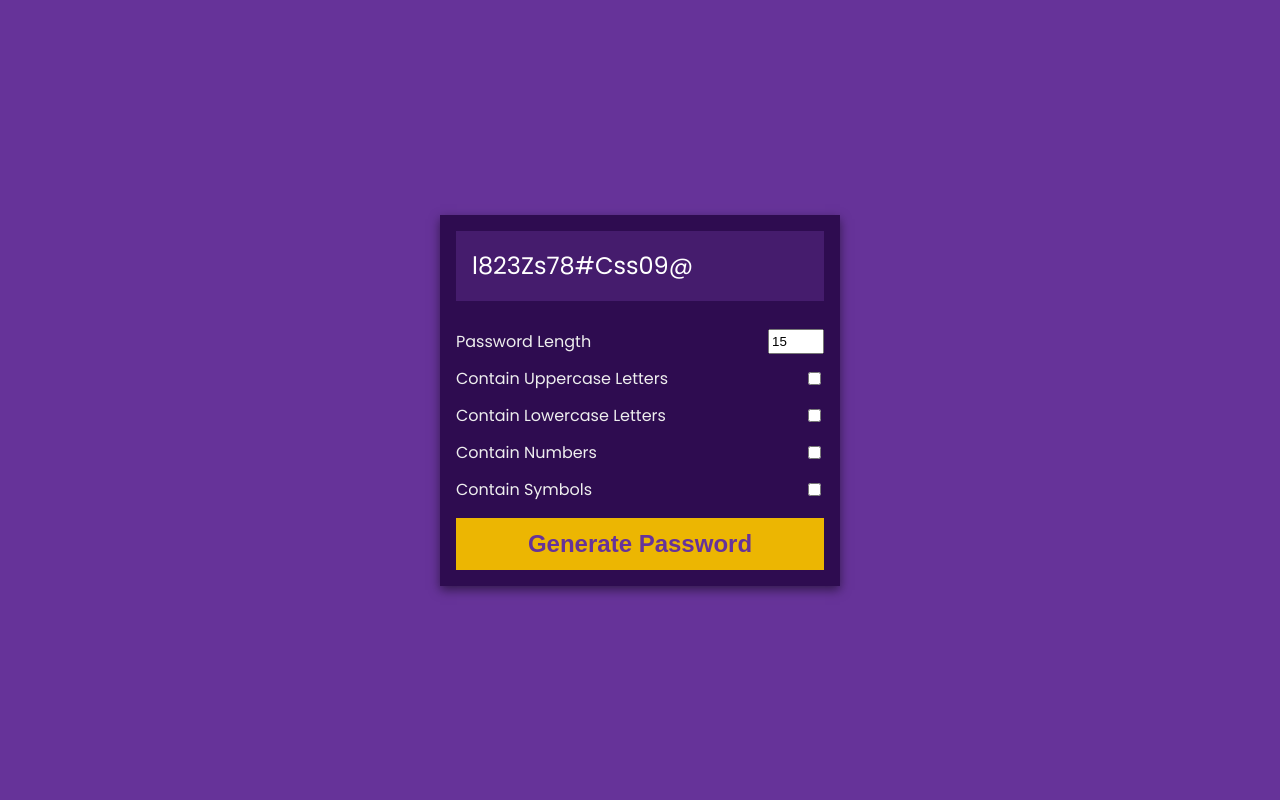
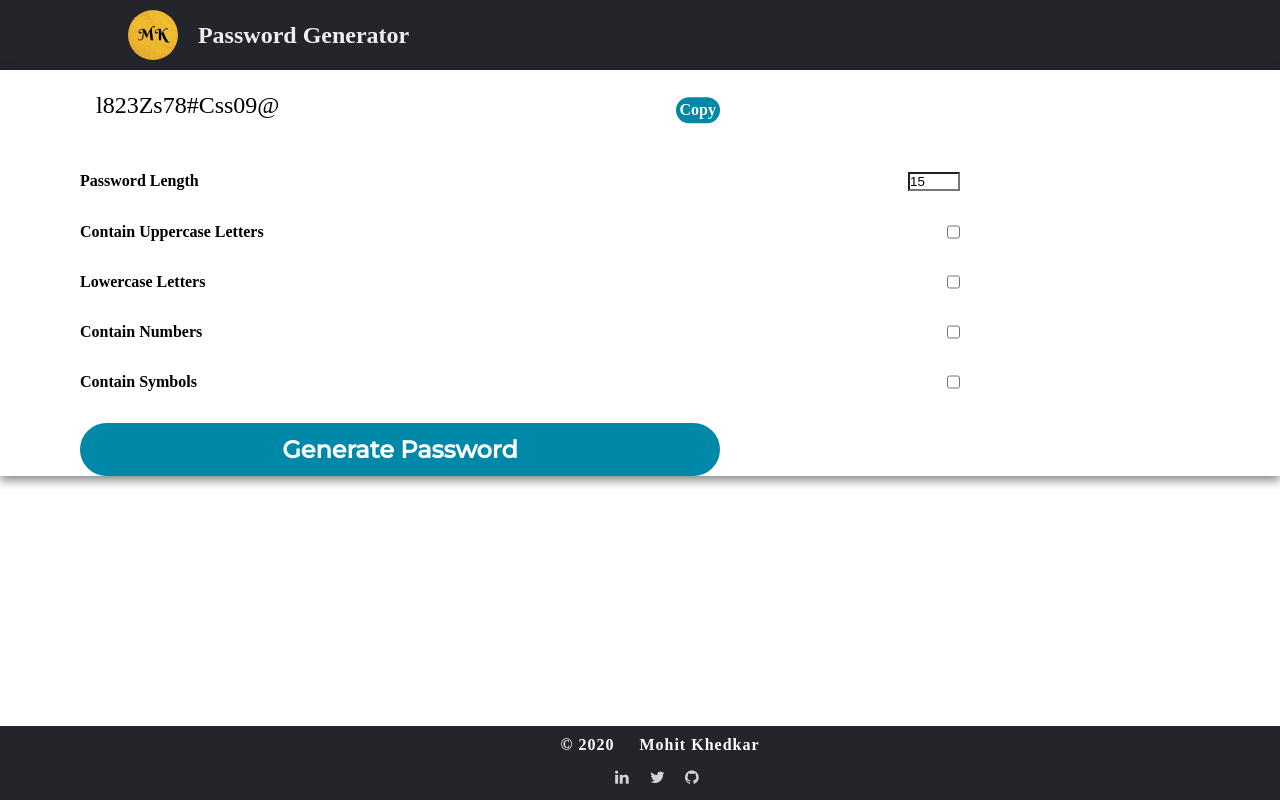
Before and after one commit to mohitkhedkar/vanilla-javascript-mini-projects, a plain HTML site: page Password-Generator/index.html in a window 1280 px wide. Drawn offline with Linux system fonts and the light colour scheme.

Commit message:
:tada: Password Generator

```diff
--- a/Password-Generator/index.html
+++ b/Password-Generator/index.html
@@ -5,8 +5,15 @@
     <meta name="viewport" content="width=device-width, initial-scale=1.0">
     <title>Password Generator</title>
     <link rel="stylesheet" href="style.css">
+    <link rel="stylesheet" href="https://stackpath.bootstrapcdn.com/font-awesome/4.7.0/css/font-awesome.min.css">
 </head>
 <body>
+    <header>
+        <img class="logo" src="image/logo.jpeg" alt="logo" >
+        <h2>Password Generator </h2>
+
+    </header>
+
 
     <div class="pw-container">
         <div class="pw-header">
@@ -17,28 +24,41 @@
         </div>
         <div class="pw-body">
             <div class="form-control">
-                <label for="len">Password Length</label>
-                <input id="len" value="15" type="number" min="2" max="30" />
+                <label for="len"> <b> Password Length </b></label>
+                <input class="scrolllen" id="len" value="15" type="number" min="2" max="30" />
             </div>
             <div class="form-control">
-                <label for="upper">Contain Uppercase Letters</label>
+                <label for="upper"><b> Contain Uppercase Letters </b></label>
                 <input id="upper" type="checkbox" />
             </div>
             <div class="form-control">
-                <label for="lower">Contain Lowercase Letters</label>
+                <label for="lower"><b> Lowercase Letters </b></label>
                 <input id="lower" type="checkbox" />
             </div>
             <div class="form-control">
-                <label for="number">Contain Numbers</label>
+                <label for="number"><b> Contain Numbers </b></label>
                 <input id="number" type="checkbox" />
             </div>
             <div class="form-control">
-                <label for="symbol">Contain Symbols</label>
+                <label for="symbol"><b> Contain Symbols </b></label>
                 <input id="symbol" type="checkbox" />
             </div>
             <button class="generate" id="generate">
                 Generate Password
             </button>
+        </div>
+    </div>
+
+    <footer class="footer">
+        <div class="madeby">
+              <p class="madeby">&copy; 2020 <strong class="madeby">  Mohit Khedkar </strong> </p>
+              <a href="https://www.linkedin.com/in/mohit-khedkar-63a6051a3/" class="fa fa-linkedin"></a>
+              <a href="https://twitter.com/mohitkhedkar_" class="fa fa-twitter"></a>
+              <a href="https://github.com/mohitkhedkar" class="fa fa-github"></a>
+              <!-- <a href="https://github.com/mohitkhedkar/">More Projects</a> -->
+        </div>
+    </footer>
+
 
     <script src="script.js"></script>
 </body>
--- a/Password-Generator/style.css
+++ b/Password-Generator/style.css
@@ -1,83 +1,177 @@
-@import url("https://fonts.googleapis.com/css2?family=Poppins:wght@200;400;600&display=swap");
+@import url('https://fonts.googleapis.com/css2?family=Montserrat:wght@500&display=swap');
 
 * {
-    box-sizing: border-box;
+     box-sizing:border-box;
+    margin:0;
+    padding:0;
+    background-color : #ffffff;
 }
 
-body {
-    background-color: rebeccapurple;
-    color: white;
+/* Header Styling */
+li, a, button {
+    background-color: #24252A;
+    font-family: "Montserrat", sans-serif;
+    font-weight: 500;
+    font-size: 16px;
+    color: #edf0f1;
+    text-decoration: none;
+
+}
+
+header {
+    background-color: #24252A;
     display: flex;
     align-items: center;
-    justify-content: center;
-    font-family: "Poppins", sans-serif;
-    margin: 0;
-    min-height: 100vh;
+    padding: 10px 10%;
+
 }
 
+.logo {
+    height: 50px;
+    display: flex;
+    margin-right: 20px;
+    justify-content: space-between;
+    background-color: #24252A;
+    border-radius: 50%;
+}
+
+h2{
+    position: relative;
+    background-color: #24252A;
+    color: #edf0f1;
+}
+
+button{
+    margin-left: 20px;
+    padding: 9px 25px;
+    background-color: rgba(0, 136, 169, 1);
+    border: none;
+    border-radius: 50px;
+    cursor: pointer;
+    transition: all 0.3s ease 0s;
+}
+
+button:hover{
+    color: #444444;
+    background-color: rgba(255, 255, 255, 0.8);
+}
+
+/* main Section Styling */
 .pw-container {
-    background-color: rgb(46, 12, 80);
     box-shadow: 0 4px 10px rgba(0, 0, 0, 0.5);
     min-width: 400px;
-}
-
-.pw-header {
-    padding: 1rem;
+    justify-content: center;
 }
 
 .pw {
-    background-color: rgb(69, 28, 109);
+    color:none;
     display: flex;
     font-size: 1.5rem;
     align-items: center;
     height: 70px;
-    width: 100%;
+    width: 50%;
     position: relative;
     padding: 1rem;
+    margin-left: 5rem;
+    color:rgb(0, 0, 0);
     overflow: auto;
 }
 
 .pw button {
-    background-color: white;
-    border: none;
-    color: rgb(29, 2, 56);
+    background-color: rgba(0, 136, 169, 1);
+    color:#ffffff;
     cursor: pointer;
     font-family: inherit;
     font-weight: bold;
     padding: 0.25rem;
     position: absolute;
-    top: 0;
     right: 0;
     transform: translate(0, 20%);
     transition: opacity 0.2s ease, transform 0.2s ease;
-    opacity: 0;
+    opacity: 50;
 }
 
 .pw:hover button {
-    opacity: 1;
+    opacity: 10;
     transform: translate(0, 0%);
 }
 
 .pw-body {
-    padding: 0 1rem 1rem;
+    position: relative;
+    justify-content: center;
 }
 
 .form-control {
-    color: #eee;
+    color: rgb(0, 0, 0);
     display: flex;
     justify-content: space-between;
-    margin: 0.75rem 0;
+    margin-top: 2rem;
+    margin-left: 5rem;
+    margin-right: 20rem;
+}
+.len{
+    color: #fff;
+    background-color: #ffffff;
+
 }
 
 .generate {
-    background-color: #ecb602;
     border: none;
-    color: rebeccapurple;
+    color: #ffffff;
     cursor: pointer;
     display: block;
     font-size: 1.5rem;
     font-weight: bold;
     padding: 0.75rem;
-    margin-top: 1rem;
+    margin-top: 2rem;
+    margin-left: 5rem;
+    width: 50%;
+}
+
+/* Footer Styling */
+.footer{
+    position: fixed;
     width: 100%;
+    text-align: center;
+    background-color: #24252A;
+    color: rgb(255, 255, 255);
+    margin-bottom: 0;
+    left: 0;
+    bottom: 0;
+  }
+
+.madeby{
+    background-color: #24252A;
+     text-align: center;
+     margin-top: 10px;
+     margin-left: 20px;
+     font-weight: 800;
+     letter-spacing: 1px;
 }
+
+a{
+  background-color: #24252A;
+  color:#D3D3D3;
+  text-decoration: none;
+  font-style: normal;
+  font-weight: 1000;
+  cursor: pointer;
+}
+
+.links{
+    text-align: right;
+    background-color: #24252A;
+}
+
+.fa {
+    background-color: #24252A;
+    padding: 15px;
+    font-size: 20px;
+    width: 25px;
+    text-align: center;
+    text-decoration: none;
+}
+
+.fa:hover {
+    opacity: 0.8;
+}
```
Also changed, not shown: Password-Generator/image/logo.jpeg (added).
